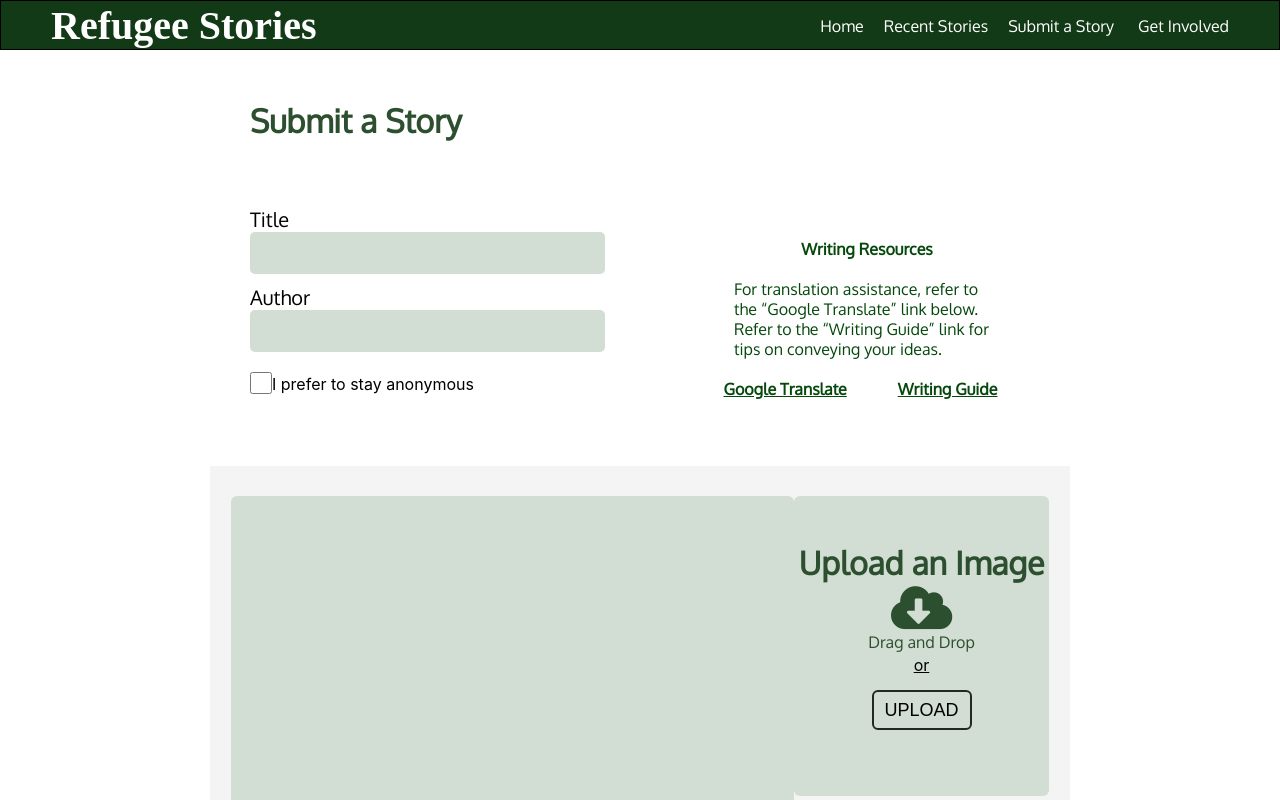
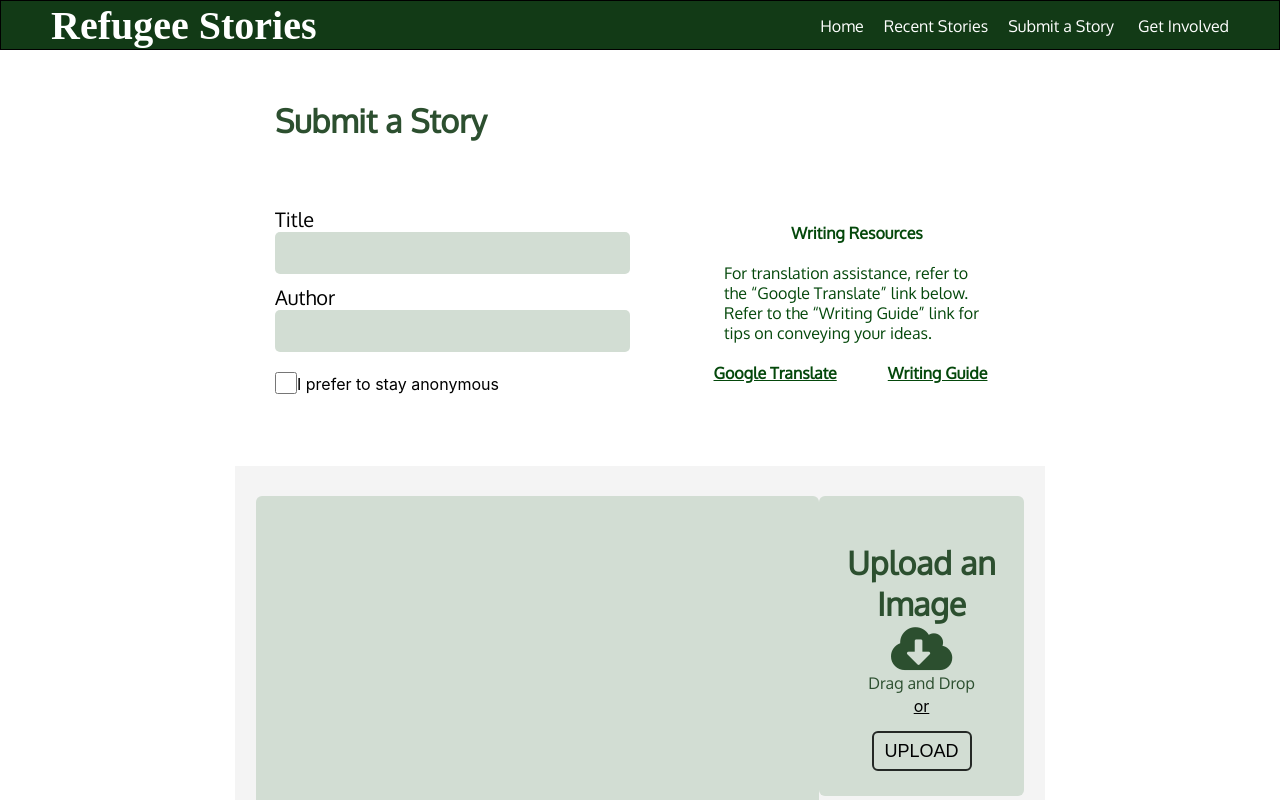
Before and after one commit to BuildWeek-RefugeeStories/Front-End, a React (Create React App) app in the folder regugee_stories/: page /stories in a window 1280 px wide. Shown: the top 800 px of the page. Built offline with nearby package versions, Linux system fonts and the light colour scheme; a web font is replaced by a local one.

Commit message:
loggin is working

```diff
--- a/regugee_stories/src/components/Login/Login.js
+++ b/regugee_stories/src/components/Login/Login.js
@@ -28,7 +28,7 @@ const Login = (props) => {
 
     const onSubmit = e => {
         e.preventDefault();
-        validUser({...setLoggedIn});
+        validUser({...loggedIn});
     }
 
 
--- a/regugee_stories/src/components/Story/SubmitStory.css
+++ b/regugee_stories/src/components/Story/SubmitStory.css
@@ -1,3 +1,7 @@
+.SubmitStory {
+    margin: 0 25px;
+}
+
 .ss-Top-Section {
     display: flex;
     justify-content: space-between;
@@ -40,13 +44,13 @@
 
 .top-Right {
     width:  326px;
-    margin-right: 200px;
+    margin-right: 185px;
     font-family: 'Oxygen', sans-serif;
     color: #04480B;
     height: 212px;
     margin-top: 13px;
     text-align: center;
-    padding-top: 35px;
+    padding-top: 19px;
 }
 
 .top-Right-Links a {
```
